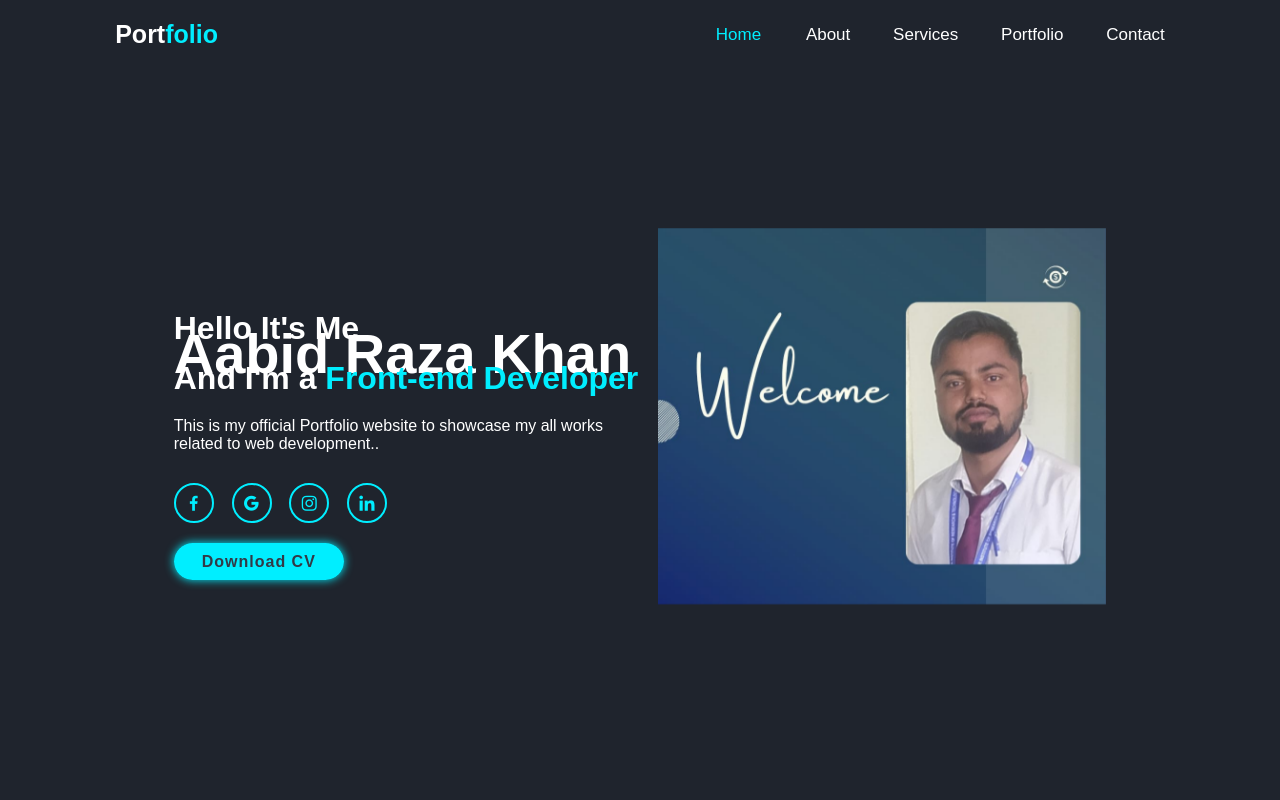
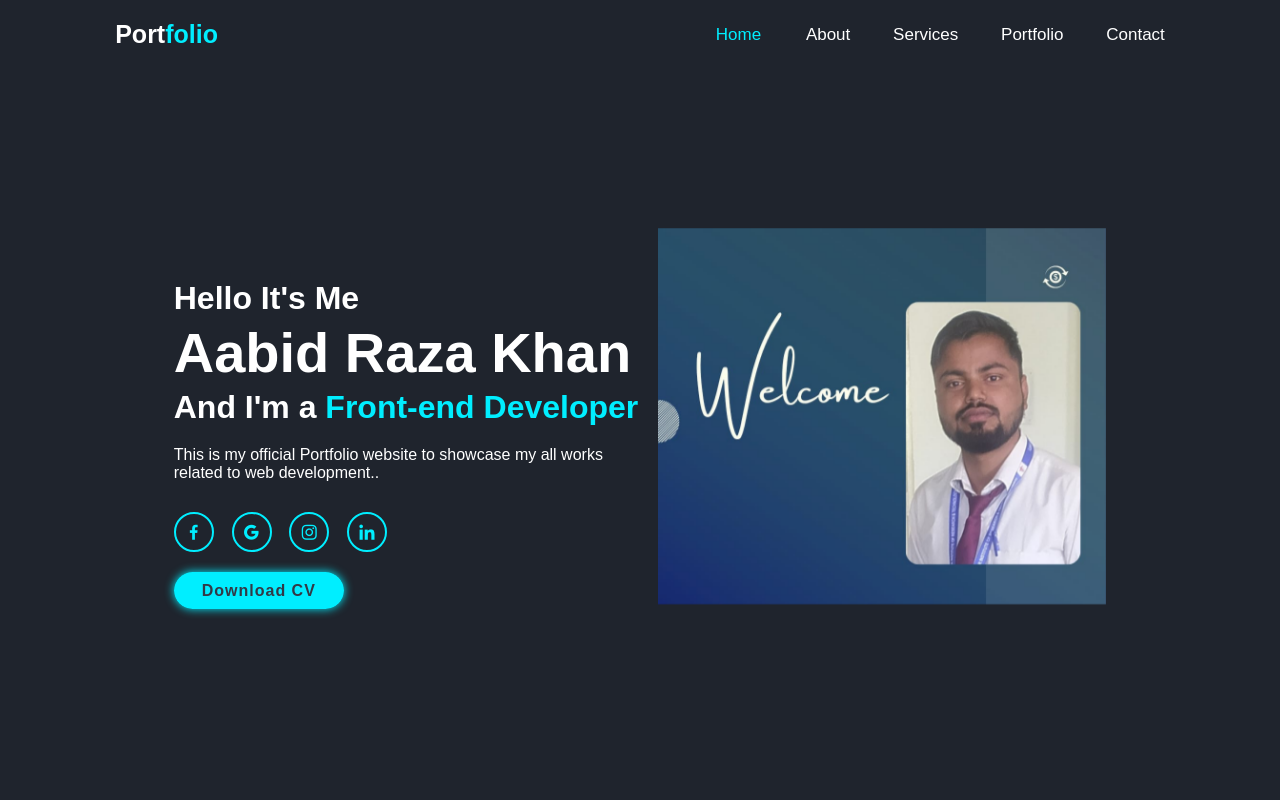
Before and after one commit to AabidRazakhan/AabidRazaKhan.github.io, a plain HTML site: page index.html in a window 1280 px wide. Shown: the top 800 px of the page. Drawn offline with nearby package versions, Linux system fonts and the light colour scheme.

Commit message:
Update portfolio.css

```diff
--- a/portfolio.css
+++ b/portfolio.css
@@ -100,7 +100,7 @@ span {
 .home-content h1 {
   font-size: 5.6rem;
   font-weight: 700;
-  line-height: 1.3rem;
+  line-height: 1.3;
 }
 .home-content p {
   font-size: 1.6rem;
```
